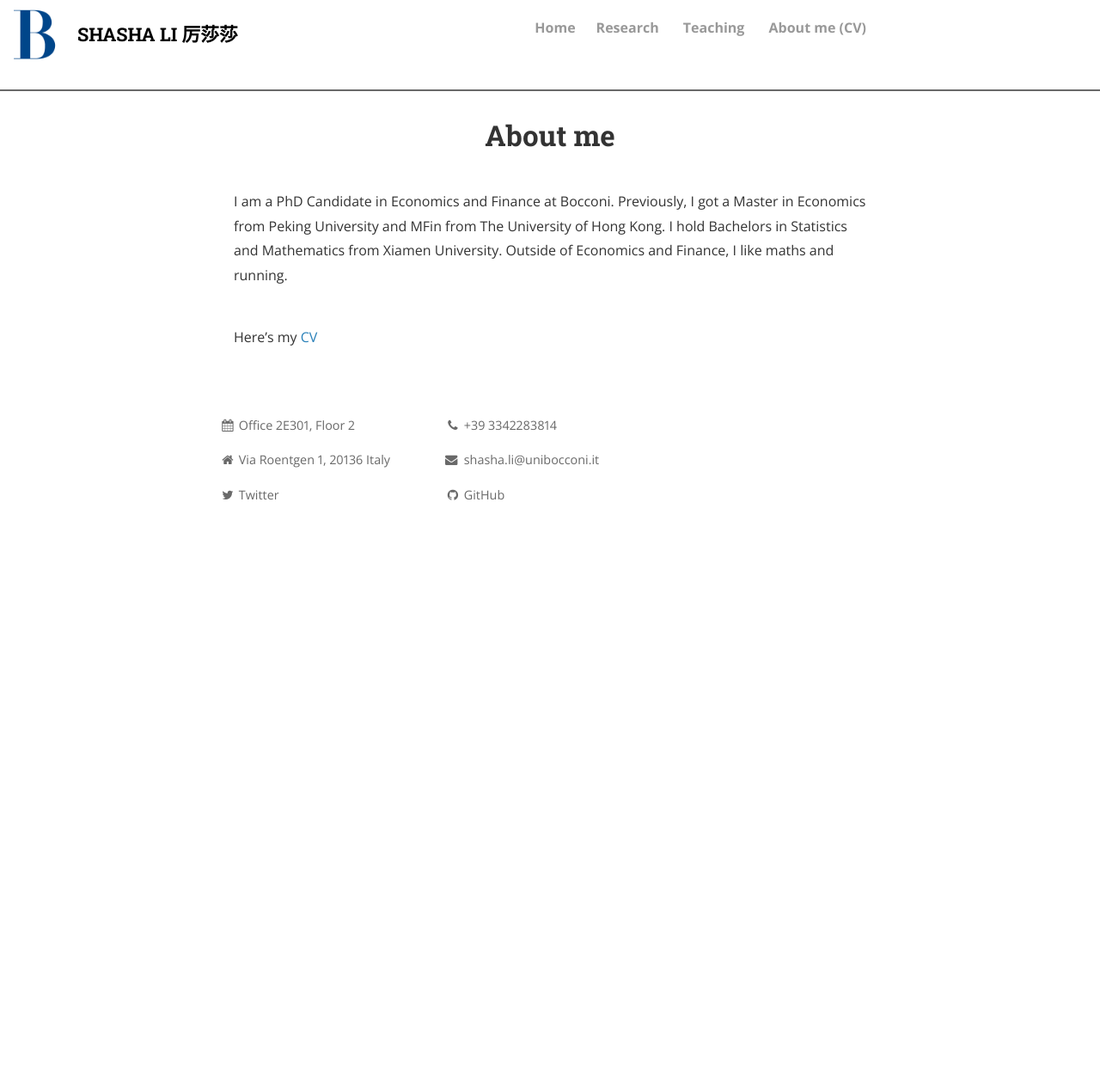
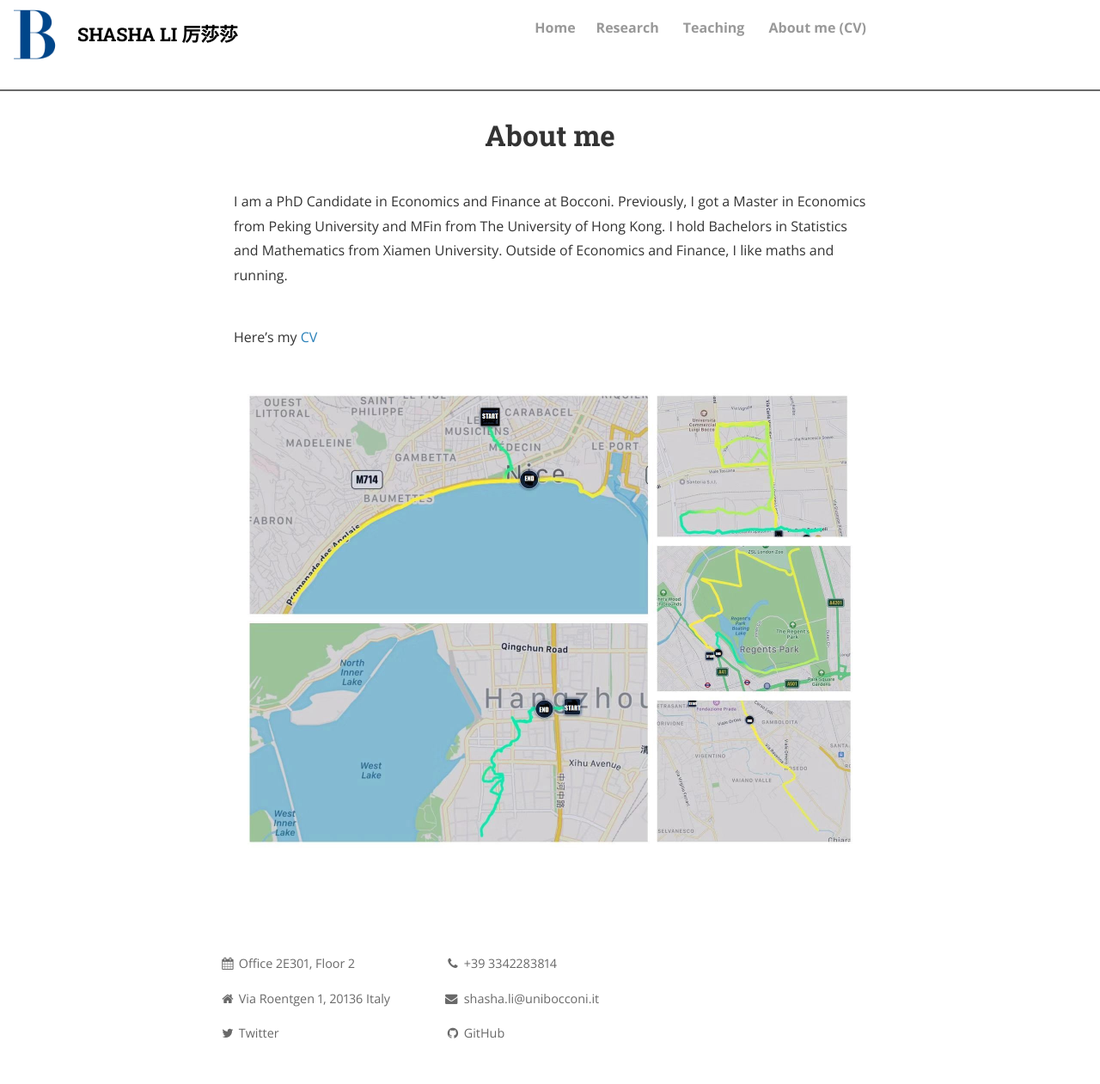
Before and after one commit to shasha-li/shasha-li.github.io, a Jekyll site: the page built from CV.md, in a window 1280 px wide. Shown: the whole page at 86% size. Built offline with Jekyll 4.4.1, drawn with Linux system fonts in a browser that asks for light colours; nearby versions of some CDN libraries; comment, search, counter and statistics services are not loaded; a style sheet for code colours, icons or effects is not loaded; before the commit the page ends 900 px from its top, so only the background shows below that.

Commit message:
Update CV.md

```diff
--- a/CV.md
+++ b/CV.md
@@ -9,3 +9,7 @@
 
 Here's my <a href="https://shasha-li.github.io/content/SHASHA%20LI%20CV.pdf" target="_blank">CV</a>
 <br><br>
+
+<img src="https://github.com/shasha-li/shasha-li.github.io/blob/master/content/run.jpg" alt="drawing" style="width:720px;"/>
+
+<br><br>
```
